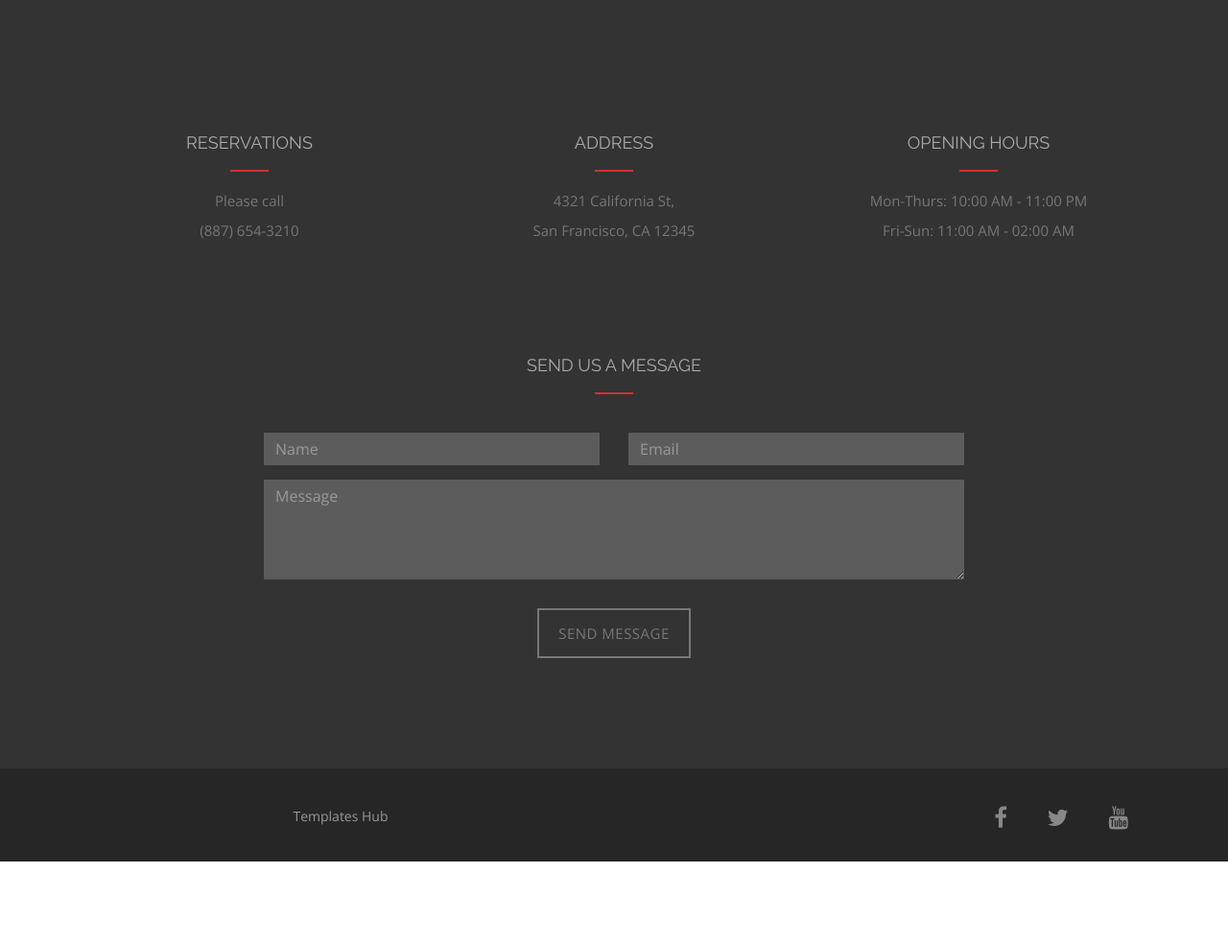
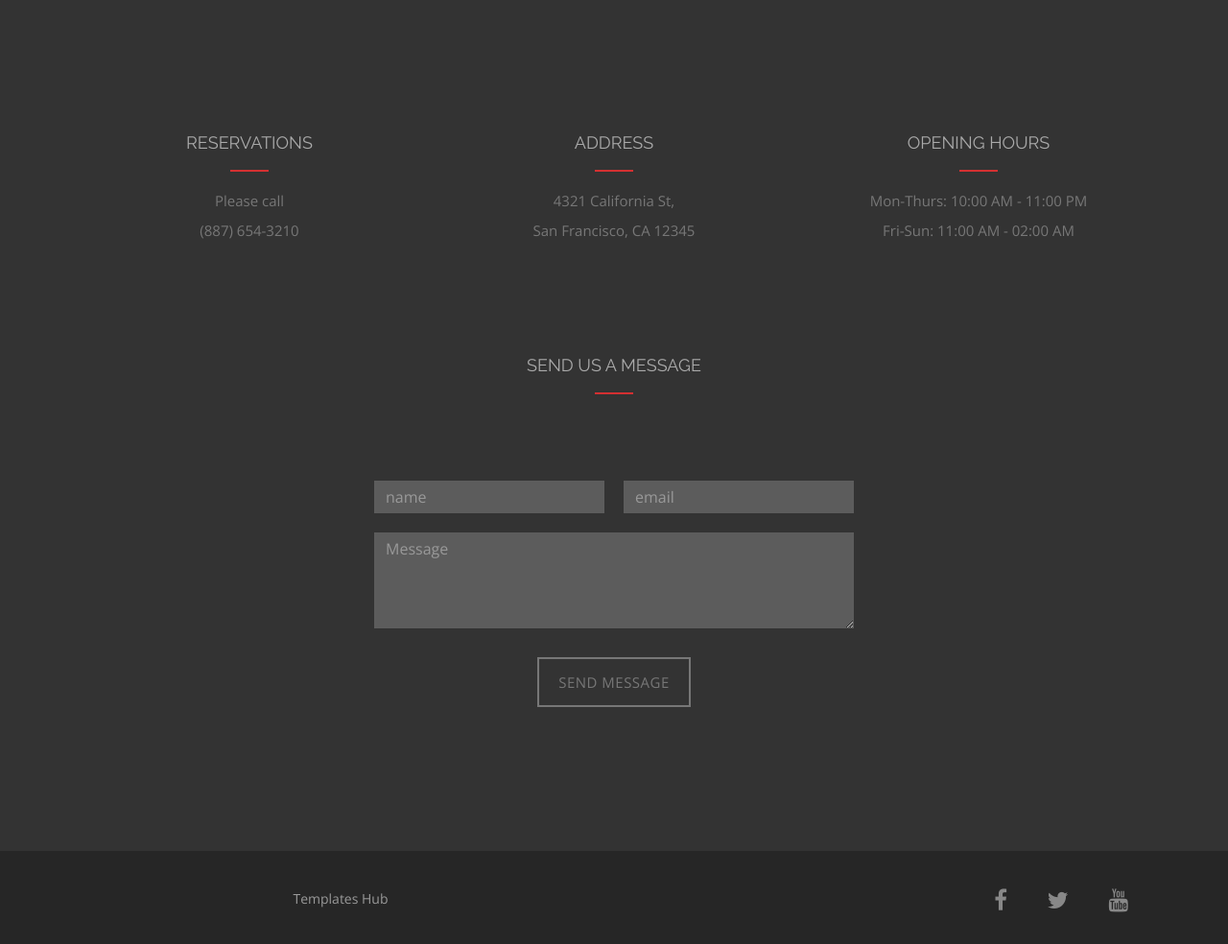
Before and after one commit to davidmeel/cafe, a Django app: page / in a window 1280 px wide. Shown: the part 4454-5438 px from the top of the page at 96% size. Before the commit the page ends 5352 px from the top, so only its background shows below. Run offline with Django 5.2, Linux system fonts and the light colour scheme; data comes from the database, SQL or seed files in the repository; both versions use the stored data as it was after the commit; some libraries are stand-ins or nearby versions.

Commit message:
first commit

```diff
--- a/pages/views.py
+++ b/pages/views.py
@@ -17,14 +17,15 @@ def home(request):
 
 
 
-
 def reservation(request):
-    if request.method == "POST":
-        form = ReservationForm(request.POST)
-        if form.is_valid:
-            form.save()
-            return redirect('home')
-        else:
-            return render(request, 'index.html')
-    else:
-        return render(request, 'index.html')
+    if request.method == 'POST':
+        name = request.POST.get('name')
+        email = request.POST.get('email')
+        message = request.POST.get('message')
+        reserve = ReservationModel.objects.create(
+            name=name,
+            email=email,
+            message=message,
+        )
+        reserve.save()
+        return redirect('home')
--- a/templates/index.html
+++ b/templates/index.html
@@ -238,28 +238,19 @@
       <h3>Send us a message</h3>
     </div>
     <div class="col-md-8 col-md-offset-2">
-      <form method="POST" action="{% url 'reserve' %}">
+      <form action=" {% url 'reserve' %} " method="post" style="width: 500px; margin: 50px auto;">
         {% csrf_token %}
-        <div class="row">
-          <div class="col-md-6">
-            <div class="form-group">
-              <input type="text" id="name" class="form-control" placeholder="Name" required="required">
-              <p class="help-block text-danger"></p>
-            </div>
-          </div>
-          <div class="col-md-6">
-            <div class="form-group">
-              <input type="email" id="email" class="form-control" placeholder="Email" required="required">
-              <p class="help-block text-danger"></p>
-            </div>
-          </div>
+        <div style="display: flex; justify-content: space-between; gap: 20px;" class="form-floating mb-3">
+          <input type="text" name="name" class="form-control" id="floatingInput" placeholder="name">
+          <input type="email" name="email" class="form-control" id="floatingInput" placeholder="email">
+        </div>
+        <div class="form-floating" style="margin-top: 20px;">
+          <textarea class="form-control" name="message" placeholder="Message" id="floatingTextarea2" style="height: 100px"></textarea>
         </div>
         <div class="form-group">
-          <textarea name="message" id="message" class="form-control" rows="4" placeholder="Message" required></textarea>
           <p class="help-block text-danger"></p>
           <button type="submit" class="btn btn-custom btn-lg">Send Message</button>
         </div>
-        <div id="success"></div>
       </form>
     </div>
   </div>
@@ -284,7 +275,6 @@
 <script type="text/javascript" src="{% static 'js/bootstrap.js' %}"></script>
 <script type="text/javascript" src="{% static 'js/SmoothScroll.js' %}"></script>
 <script type="text/javascript" src="{% static 'js/jqBootstrapValidation.js' %}"></script>
-<script type="text/javascript" src="{% static 'js/contact_me.js' %}"></script>
 <script type="text/javascript" src="{% static 'js/main.js' %}"></script>
 </body>
 </html>
```
Also changed, not shown: db.sqlite3.
